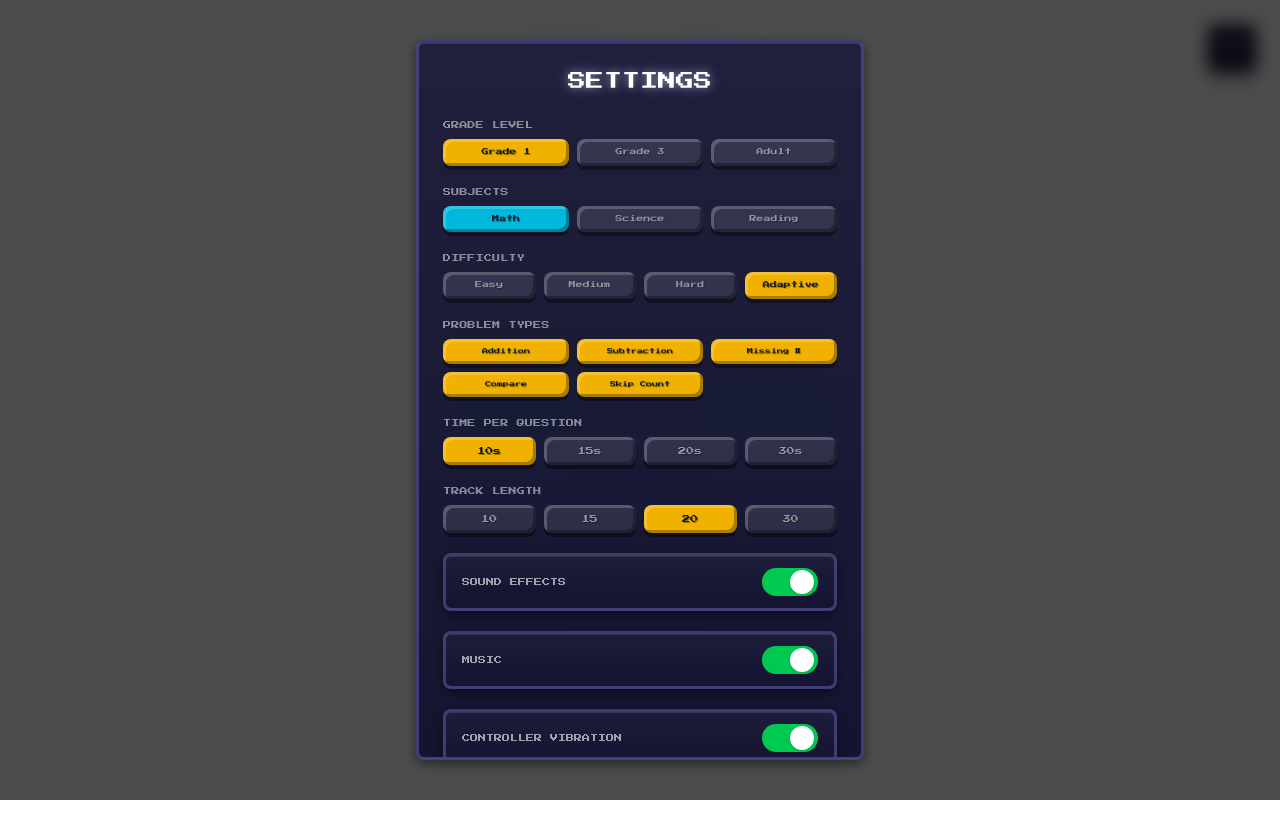
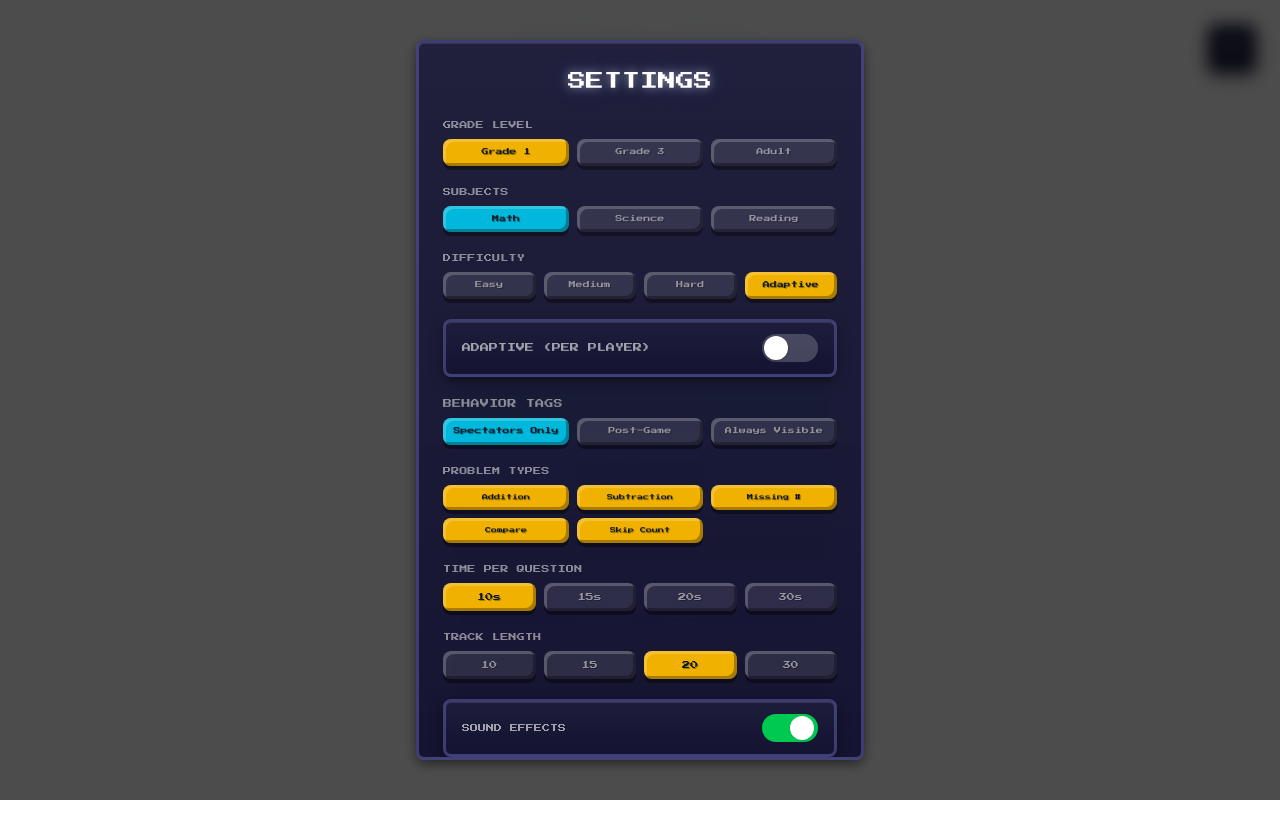
Before and after one commit to taskmasterpeace/knowledgeleague, a React (Vite) app: page / in a window 1280 px wide. Both pictures are taken after a click on the button 1232 px from the left and 48 px from the top of the page. Built offline with nearby package versions, Linux system fonts and the light colour scheme.

Commit message:
feat: add adaptive mode and behavior tags to Settings UI

```diff
--- a/src/components/Settings/Settings.tsx
+++ b/src/components/Settings/Settings.tsx
@@ -100,6 +100,47 @@ export function Settings({ onClose }: Props) {
                   }`}
                 >
                   {d}
+                </button>
+              ))}
+            </div>
+          </div>
+
+          {/* Adaptive Mode Toggle */}
+          <div className="pixel-card rounded-lg px-4 py-3 flex items-center justify-between">
+            <span className="font-pixel text-[9px] text-white/60 uppercase">Adaptive (per player)</span>
+            <button
+              onClick={() => settings.update({ adaptiveMode: settings.adaptiveMode === 'per-player' ? 'off' : 'per-player' })}
+              className={`w-14 h-7 rounded-full transition-all relative ${
+                settings.adaptiveMode === 'per-player' ? 'bg-green-500' : 'bg-white/20'
+              }`}
+            >
+              <div
+                className={`absolute top-0.5 w-6 h-6 rounded-full bg-white shadow transition-all ${
+                  settings.adaptiveMode === 'per-player' ? 'left-7' : 'left-0.5'
+                }`}
+              />
+            </button>
+          </div>
+
+          {/* Behavior Tags */}
+          <div>
+            <label className="font-pixel text-[9px] text-white/50 uppercase tracking-wide block mb-2">Behavior Tags</label>
+            <div className="flex gap-2">
+              {([
+                ['spectators-only', 'Spectators Only'],
+                ['post-game', 'Post-Game'],
+                ['always', 'Always Visible'],
+              ] as const).map(([value, label]) => (
+                <button
+                  key={value}
+                  onClick={() => settings.update({ behaviorTags: value })}
+                  className={`flex-1 py-2 rounded-lg font-pixel text-[7px] transition-all pixel-btn ${
+                    settings.behaviorTags === value
+                      ? 'bg-cyan-500 text-gray-900'
+                      : 'bg-white/10 text-white/50 hover:bg-white/20'
+                  }`}
+                >
+                  {label}
                 </button>
               ))}
             </div>
```
